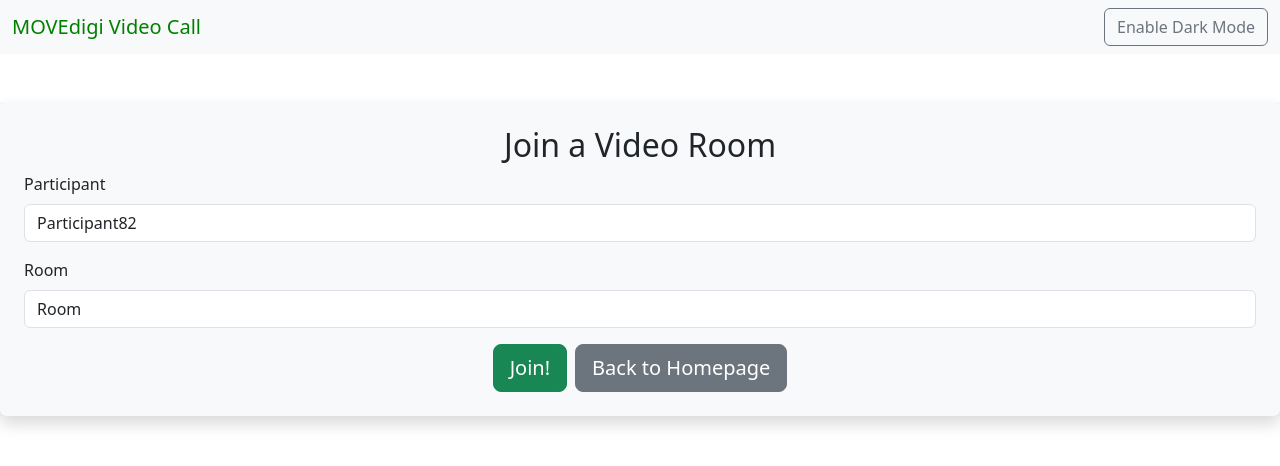
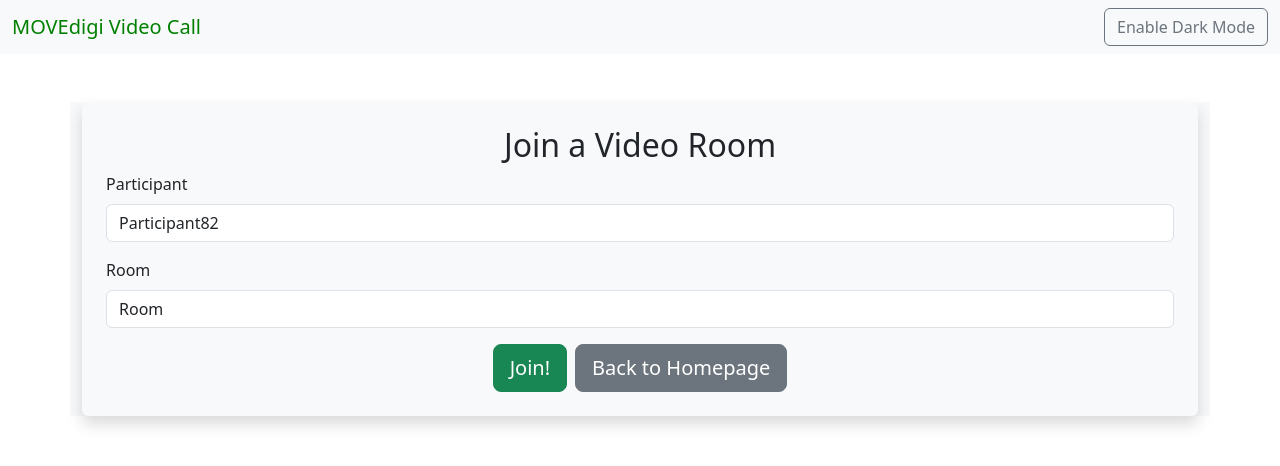
Before and after one commit to ProSoftwareDevHC-KN-LL/video-call-application, a React (Vite) app in the folder frontend/: page /room in a window 1280 px wide. Shown: the top 466 px of the page. Built offline with nearby package versions, Linux system fonts and the light colour scheme.

Commit message:
Fixing small css of the join room form

```diff
--- a/frontend/src/components/JoinRoomForm.tsx
+++ b/frontend/src/components/JoinRoomForm.tsx
@@ -24,7 +24,7 @@
     const isDarkMode = document.documentElement.getAttribute('data-bs-theme') === 'dark';
 
     return (
-        <div id="join" className={`text-center mt-5 ${isDarkMode ? 'bg-dark text-light' : 'bg-light'}`}>
+        <div id="join" className={`container text-center mt-5 ${isDarkMode ? 'bg-dark text-light' : 'bg-light'}`}>
             <div id="join-dialog" className={`p-4 rounded shadow ${isDarkMode ? 'bg-dark' : 'bg-light'}`}>
                 <h2>Join a Video Room</h2>
                 <form
```
